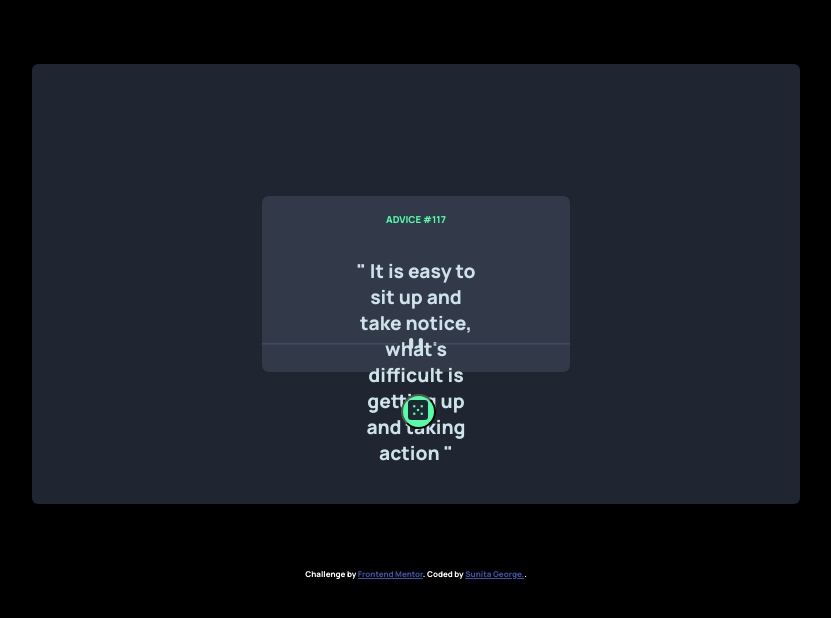
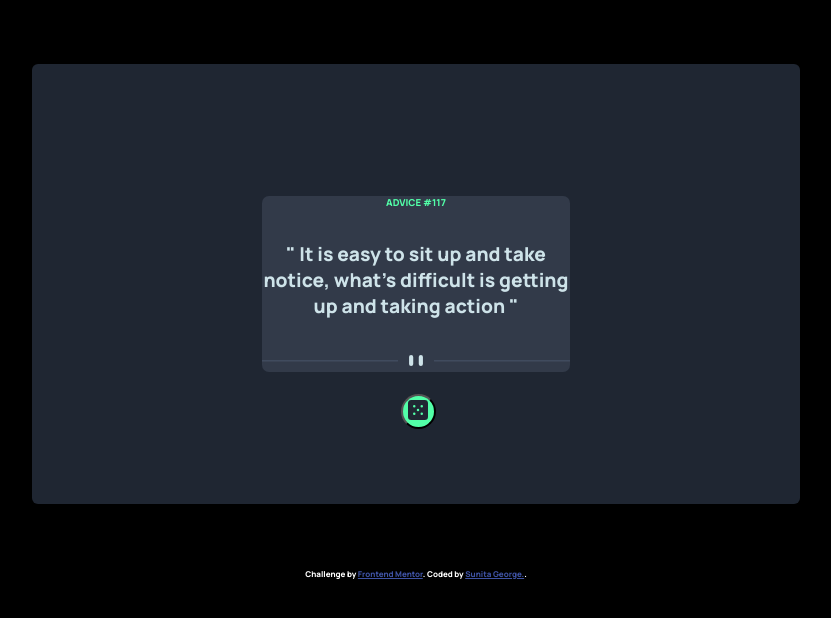
Before and after one commit to GeorgeSunita/advice-generator, a plain HTML site: page index.html in a window 1280 px wide. Shown: the whole page, without its empty margins (224-1055 px from the left). Drawn offline with Linux system fonts and the light colour scheme.

Commit message:
changes to css, js

```diff
--- a/css/index.style.css
+++ b/css/index.style.css
@@ -37,8 +37,8 @@ body {
 #advice {
   margin-top: 2rem;
   text-align: center;
-  width: 40%;
-  height: 40%;
+  width: 100%;
+  height: 100%;
   color: hsl(193, 38%, 86%);
 }
 .adDiv p q {
--- a/script/index.script.js
+++ b/script/index.script.js
@@ -5,7 +5,6 @@ window.onload = function () {
   const displayAdvice = function (advice) {
     adviceHeadingEl.textContent = advice.slip.id;
     adviceDiv.innerHTML = `&quot ${advice.slip.advice} &quot`;
-    adviceDiv.classList.add("adDiv");
   };
 
   adviceBtn.addEventListener("click", function (e) {
```
